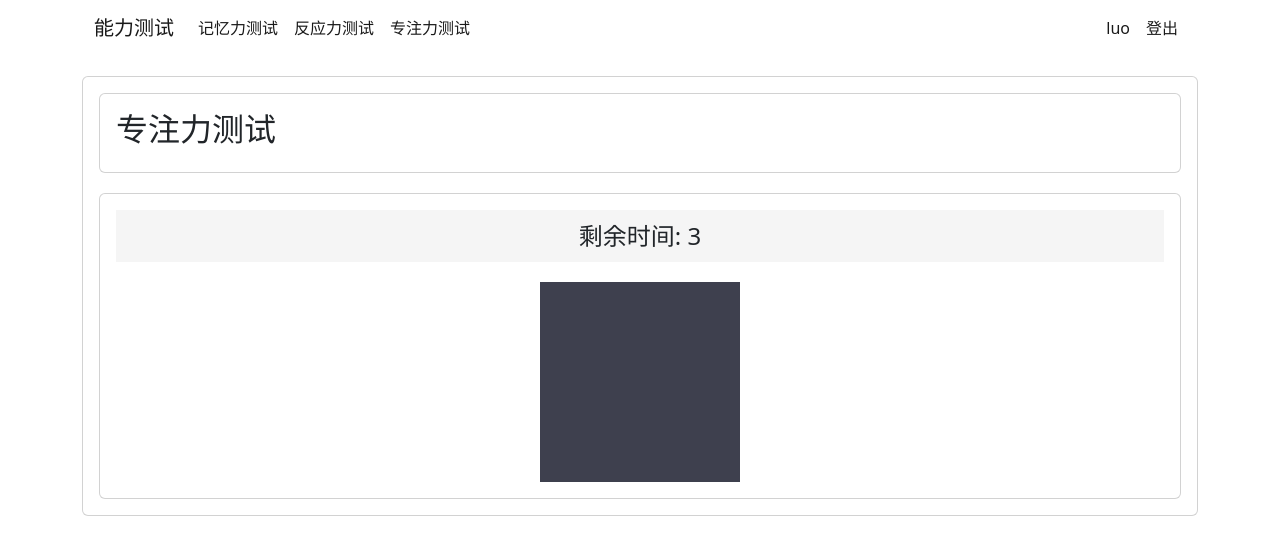
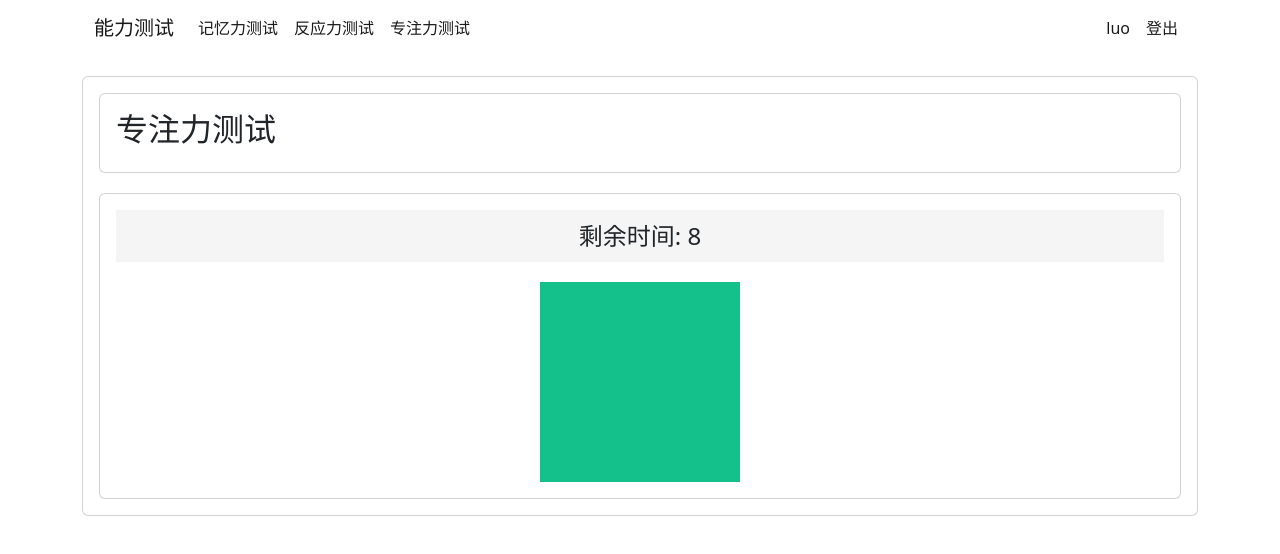
Before and after one commit to tw-luo/react-test, a React (Create React App) app: page /test/focus in a window 1280 px wide. Both pictures are taken after a click on the button "开始测试". Shown: the top 554 px of the page. Built offline with nearby package versions, Linux system fonts and the light colour scheme; no server answers.

Commit message:
实现了随机改变颜色，记录点击与颜色变化的时间间隔

```diff
--- a/src/abilityTest/focus.jsx
+++ b/src/abilityTest/focus.jsx
@@ -11,6 +11,7 @@ class FocusTest extends Component {
     status: Status.START,
     username: this.props.username,
     isLogin: this.props.isLogin,
+    timeIntervals:[],
     score: 0,
     isUpload: false,
   };
@@ -32,11 +33,13 @@ class FocusTest extends Component {
   };
 
   handleSubmit = () => {
+    console.log(this.state.timeIntervals);
     console.log("测试结束");
     var score = 0;
     console.log(score);
 
     this.setState({
+      timeIntervals:[],
       status: Status.END,
       score: score,
     });
@@ -90,8 +93,8 @@ class FocusTest extends Component {
       return (
         <React.Fragment>
           <ContentBase>
-            <Timer time={5} onTimeUp={this.handleSubmit}></Timer>
-            <Square></Square>
+            <Timer time={10} onTimeUp={this.handleSubmit}></Timer>
+            <Square timeIntervals={this.state.timeIntervals}></Square>
           </ContentBase>
 
         </React.Fragment>
--- a/src/components/square.jsx
+++ b/src/components/square.jsx
@@ -5,10 +5,36 @@ class Square extends Component {
     super(props);
     this.state = {
       color: this.getRandomColor(),
+      startTime: new Date(),
+      endTime: null,
+      isPush:false,
     };
-    setInterval(() => {
-      this.setState({ color: this.getRandomColor() });
-    }, 2000);
+  }
+
+  componentDidUpdate() {
+    const { endTime, startTime } = this.state;
+
+    if (startTime != null && endTime != null) {
+      const duration = endTime - startTime;
+      console.log(`Duration: ${duration}ms`);
+      this.props.timeIntervals.push(duration);
+    }
+  }
+
+  componentDidMount() {
+    this.timeout = setTimeout(() => {
+      if (this.state.endTime === null&&this.state.isPush===false) {
+        this.props.timeIntervals.push(1000);
+        this.setState({isPush:true})
+      }
+      this.setState({
+        color: this.getRandomColor(),
+        startTime: new Date(),
+        endTime: null,
+        isPush:false,
+      });
+      this.componentDidMount(); // 递归调用componentDidMount函数
+    }, Math.floor(Math.random() * 4000) + 1000); // 随机时间在1-3秒之间
   }
 
   getRandomColor = () => {
@@ -21,18 +47,27 @@ class Square extends Component {
   };
 
   render() {
+    const { color } = this.state;
     return (
-
       <div
         style={{
-        display: 'flex',
-        justifyContent: 'center',
-        alignItems: 'center',
-        marginTop:"20px",
+          display: "flex",
+          justifyContent: "center",
+          alignItems: "center",
+          marginTop: "20px",
         }}
       >
         <div
-        style={{ backgroundColor: this.state.color,height:"200px",width:"200px"}}
+          style={{
+            backgroundColor: color,
+            height: "200px",
+            width: "200px",
+          }}
+          onClick={() => {
+            if (this.state.endTime === null) {
+              this.setState({ endTime: new Date() });
+            }
+          }}
         />
       </div>
     );
```
Lines whose indentation alone changed are shown as unchanged.
